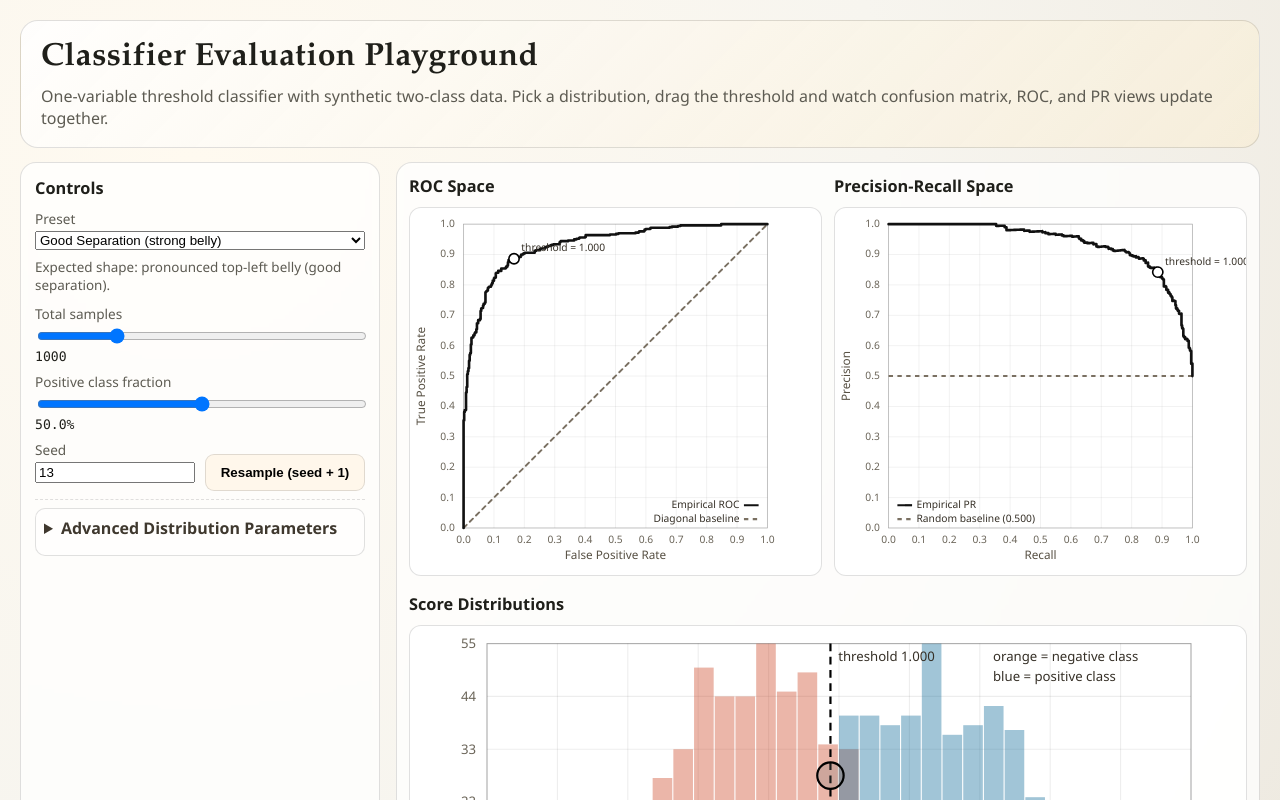
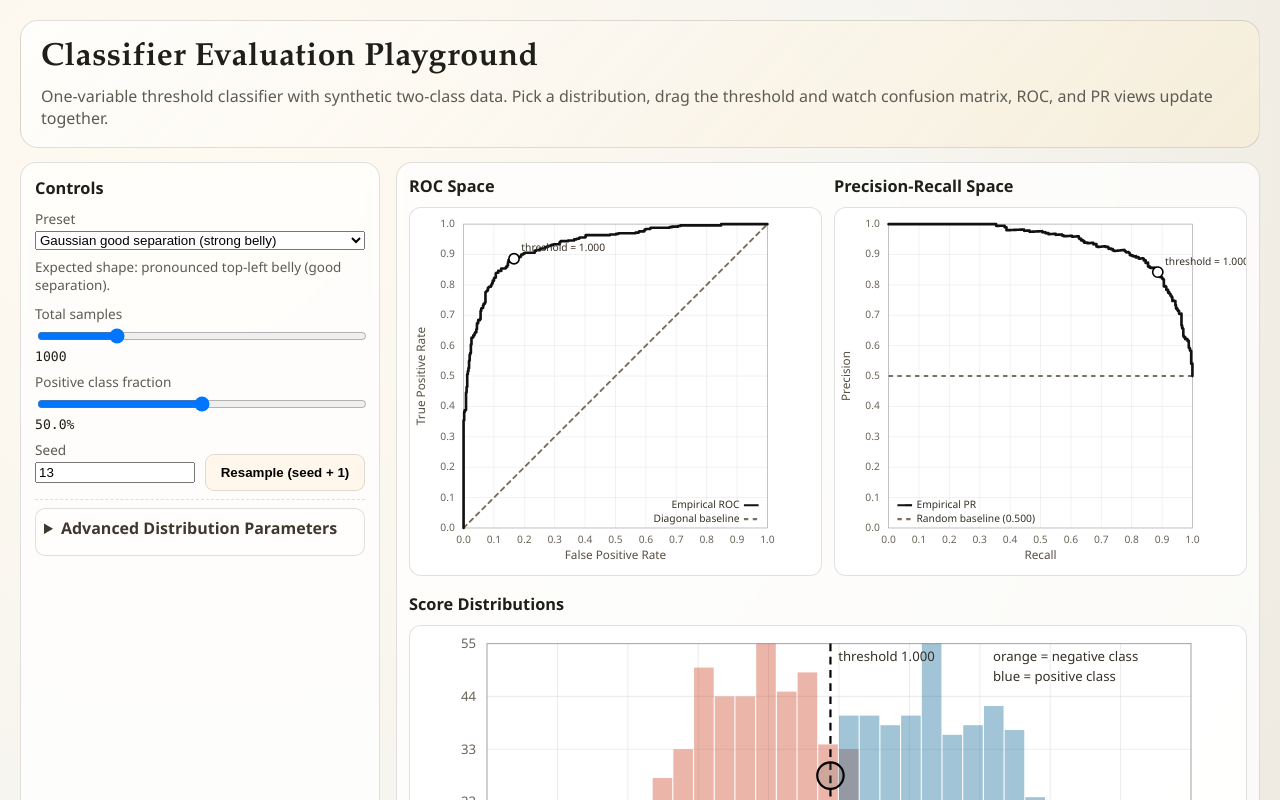
Before and after one commit to silekoch/understanding_classifier_metrics, a plain HTML site: page index.html in a window 1280 px wide. Shown: the top 800 px of the page. Drawn offline with Linux system fonts and the light colour scheme.

Commit message:
Update Gaussian preset names

```diff
--- a/index.html
+++ b/index.html
@@ -24,19 +24,19 @@
             <span>Preset</span>
             <select id="preset">
               <option value="overlap">Gaussian overlap (near diagonal)</option>
-              <option value="separated" selected>Good Separation (strong belly)</option>
+              <option value="separated" selected>Gaussian good separation (strong belly)</option>
               <option value="unequal">Gaussian unequal variance (asymmetric)</option>
+              <option value="mixture">Gaussian mixture (kink/shoulder)</option>
               <option value="lognormal">Log-normal classes (right-skewed)</option>
               <option value="heavytail">Student-t heavy tails</option>
-              <option value="mixture">Positive mixture (kink/shoulder)</option>
               <option value="zeroinflated">Zero-inflated scores (steps/ties)</option>
               <option value="uniform">Uniform classes (piecewise-linear feel)</option>
               <option value="exponential">Exponential classes (skewed)</option>
-              <option value="probGoodSep">Probability scores [0,1]: good separation</option>
-              <option value="probOverlap">Probability scores [0,1]: overlap</option>
-              <option value="probOverconfident">Probability scores [0,1]: overconfident</option>
-              <option value="probConfidentErrors">Probability scores [0,1]: confident errors mix</option>
-              <option value="probMidrange">Probability scores [0,1]: midrange</option>
+              <option value="probGoodSep">Probability scores (Beta): good separation</option>
+              <option value="probOverlap">Probability scores (Beta): overlap</option>
+              <option value="probOverconfident">Probability scores (Beta): overconfident</option>
+              <option value="probConfidentErrors">Probability scores (Beta): confident errors mix</option>
+              <option value="probMidrange">Probability scores (Beta): midrange</option>
             </select>
           </label>
           <p id="presetDesc" class="hint"></p>
```
